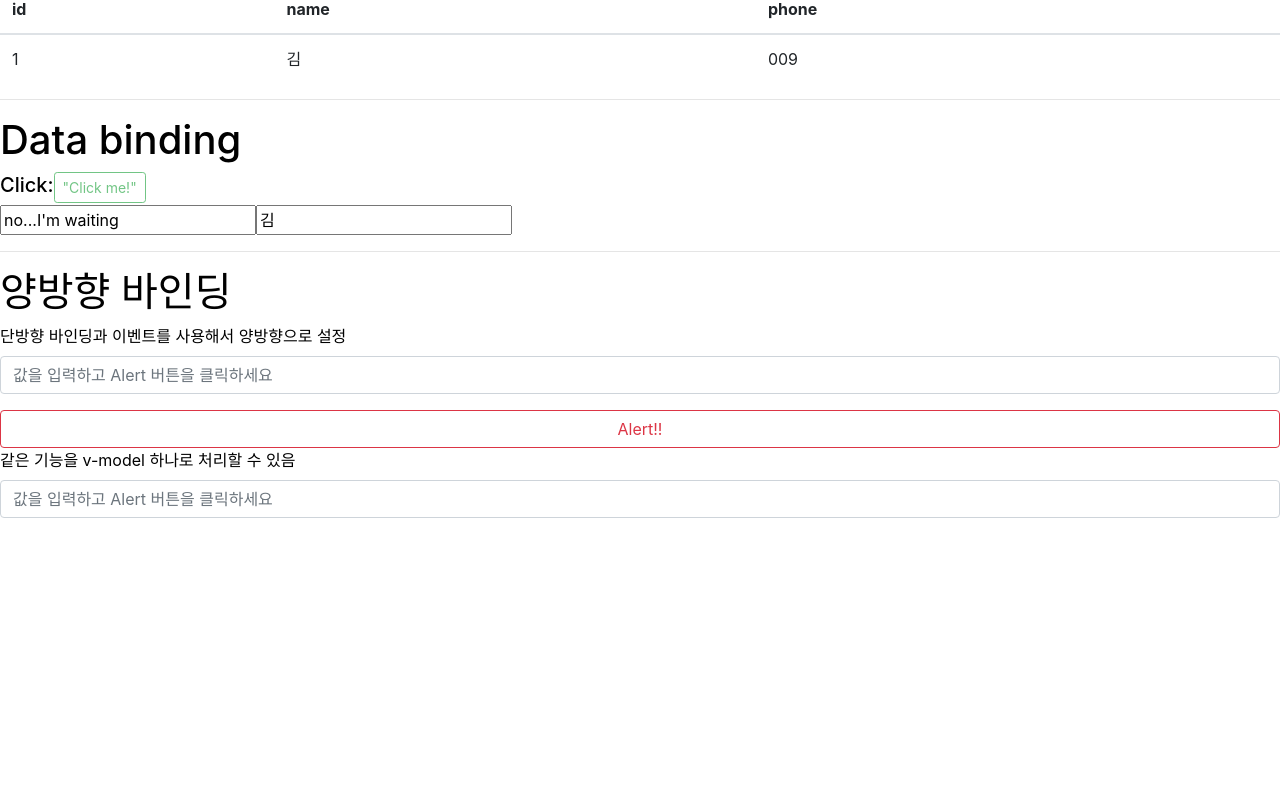
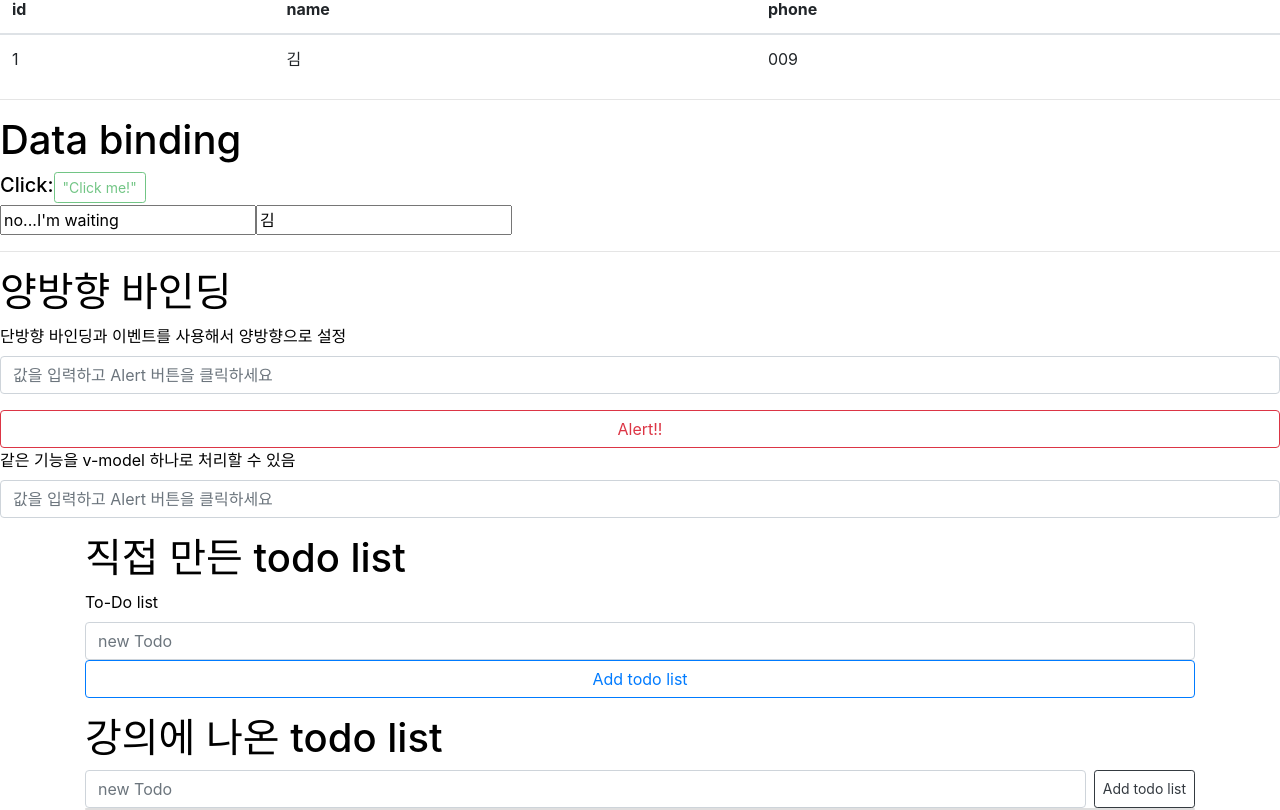
Before and after one commit to cheerdearhere/studyVue3, a Vue app: page / in a window 1280 px wide. Shown: the part 614-1424 px from the top of the page. Before the commit the page ends 1148 px from the top, so only its background shows below. Built offline with nearby package versions, Linux system fonts and the light colour scheme.

Commit message:
- event modifier: @이벤트.preventDefault
- 지금까지 배운 것으로 간략한 todo list 만들기

```diff
--- a/src/App.vue
+++ b/src/App.vue
@@ -91,6 +91,55 @@
       />
     </div>
   </div>
+  <div class="todoContainer container">
+    <h1>직접 만든 todo list</h1>
+    <div class="form-group">
+      <label for="todo">To-Do list</label>
+      <input
+          class="form-control"
+          id="todo"
+          type="text"
+          placeholder="new Todo"
+          v-model="todo"
+          @keydown="autoSubmit"
+      />
+      <button
+          class="btn btn-block btn-outline-primary"
+          @click="addTodoList"
+      >
+        Add todo list
+      </button>
+    </div>
+    <ul class="todoList"></ul>
+  </div>
+  <div class="todoContainer container">
+    <h1>강의에 나온 todo list</h1>
+    <div>
+      <form
+          class="d-flex"
+          @submit.prevent="addTodoList2"
+      >
+      <!--@submit.prevent: event modifier (이벤트와 관련된처리를 함)          -->
+        <div class="flex-grow-1 mr-2">
+          <input
+              id="todo2"
+              class="form-control"
+              type="text"
+              placeholder="new Todo"
+              v-model="todo2"
+          />
+        </div>
+          <button
+              class="btn btn-sm btn-outline-dark"
+              type="submit"
+          >
+            Add todo list
+          </button>
+      </form>
+      <div class="todoList2 card"></div>
+    </div>
+
+  </div>
 </template>
 
 <script>
@@ -112,6 +161,54 @@
       let toggleType = ref("text");
       let toggleClass = ref("red");
       const mvData = ref("");
+      let todo=ref("");
+      const todoList = reactive([]);
+      const autoSubmit=(e)=>{
+        if(e.keyCode===13){
+          addTodoList();
+        }
+      }
+      const addTodoList=()=>{
+        todoList.push(todo.value);
+        if(todoList.length > 0){
+          let li;
+          let liList=[];
+          const targetEL = document.querySelector(".todoList");
+          targetEL.innerHTML = "";
+          todoList.forEach((item,idx)=>{
+            li = `<li>${idx+1}. ${item}</li>`;
+            liList.push(li);
+          });
+          liList.forEach(item=>targetEL.innerHTML+=item);
+          todo.value="";
+        }
+      }
+      /* 강의의 내용을 적용 */
+      let todo2=ref("");
+      const todoList2 = ref([]);
+      const addTodoList2=()=>{
+        // e.preventDefault();//form이라 우선 막음 - 서버 연결시 처리
+        todoList2.value.push({
+          id: Date.now(),// ms로 id사용
+          subject:todo2.value,//내용
+        });
+        if(todoList2.value.length > 0){
+          let card;
+          let cardList=[];
+          const targetEL = document.querySelector(".todoList2");
+          targetEL.innerHTML = "";
+          todoList2.value.forEach((item,idx)=>{
+            card = `
+              <div class="card-body p-2">
+                <h3>${idx+1}. ${item?.id}</h3>
+                <p>${item?.subject}</p>
+              </div>`;
+            cardList.push(card);
+          });
+          cardList.forEach(item=>targetEL.innerHTML+=item);
+          todo2.value="";
+        }
+      }
       const onSubmit = ()=>{
         alert(mvData.value);
       };
@@ -152,6 +249,14 @@
         toggleType,
         toggleClass,
         mvData,
+        todo,
+        todoList,
+        todo2,
+        todoList2,
+
+        addTodoList,
+        autoSubmit,
+        addTodoList2,
         greeting,//function도 export시킬 수 있음
         myAge,
         listeningFunction,
```
